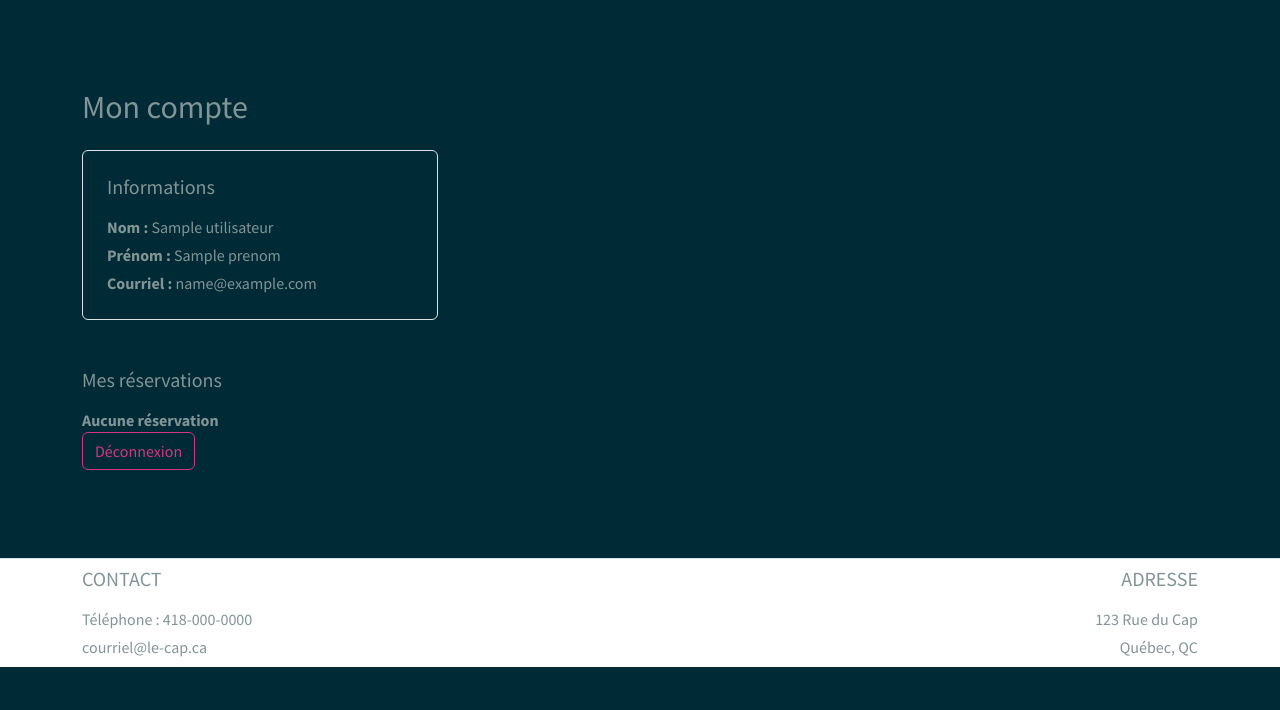
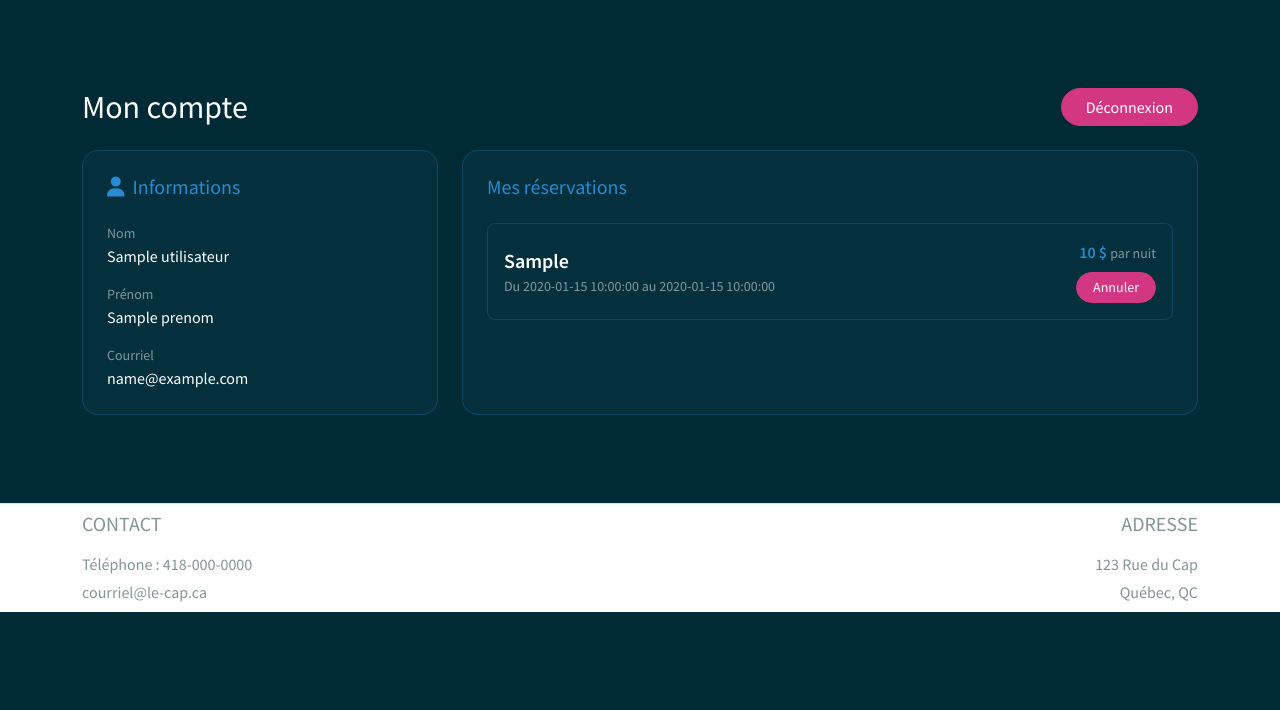
Before and after one commit to JosianeManzi/Le-Cap, a Flask app: template templates/comptes/utilisateur.jinja in a window 1280 px wide. Shown: the part 90-800 px from the top of the page. Run offline with Flask 3, Linux system fonts and the light colour scheme; the template is opened without the code that fills it: most values are stand-ins (such as "Sample title", 1, 10 or a date in 2020); some libraries are stand-ins or nearby versions.

Commit message:
Ajout de la réservation de chambre et affichage des réservations dans le compte

```diff
--- a/routes_compte.py
+++ b/routes_compte.py
@@ -82,7 +82,6 @@ def connexion():
     session["id_utilisateur"] = utilisateur["id"]
     session["nom"] = utilisateur["nom"]
     session["est_admin"] = bool(utilisateur["est_admin"])
-    flash("Connexion réussie.")
     return redirect(url_for("compte.page_utilisateur"))
 
 @bp_compte.route("/comptes/utilisateur")
@@ -93,17 +92,18 @@ def page_utilisateur():
 
     with bd.creer_connexion() as conn:
         utilisateur = bd.obtenir_utilisateur(conn, id_utilisateur)
+        reservations = bd.obtenir_reservations_utilisateur(conn, id_utilisateur)
+
 
     if session.get("est_admin"):
         return render_template("admin/tableau_bord.jinja", utilisateur=utilisateur)
 
-    return render_template("comptes/utilisateur.jinja", utilisateur=utilisateur)
+    return render_template("comptes/utilisateur.jinja", utilisateur=utilisateur, reservations=reservations)
 
 @bp_compte.route('/deconnexion')
 def deconnexion():
     nom = session.get('nom')
     session.clear()
-    flash(f"{nom} a été déconnecté avec succès.", "info")
     return redirect(url_for('compte.page_connexion'))
 
 @bp_compte.route("/creer_admin", methods=["POST"])
--- a/templates/comptes/utilisateur.jinja
+++ b/templates/comptes/utilisateur.jinja
@@ -3,28 +3,70 @@
 {% block titre %}Mon compte{% endblock %}
 
 {% block contenu %}
-<div class="container mt-5 mb-5">
+<div class="container py-5">
+<link rel="stylesheet" href="https://cdnjs.cloudflare.com/ajax/libs/font-awesome/6.5.1/css/all.min.css">
 
-  <h2 class="fw-normal mb-4">Mon compte</h2>
+  <div class="d-flex flex-wrap justify-content-between align-items-center gap-3 mb-4">
+    <h2 class="mb-0 text-white">Mon compte</h2>
+    <a href="{{ url_for('compte.deconnexion') }}" class="btn btn-danger rounded-pill px-4">Déconnexion</a>
+  </div>
 
   <div class="row g-4">
 
-    <div class="col-md-4">
-      <div class="border rounded p-4 h-100">
-        <h5 class="fw-normal mb-3">Informations</h5>
-        <p class="mb-1"><strong>Nom :</strong> {{ utilisateur.nom }}</p>
-        <p class="mb-1"><strong>Prénom :</strong> {{ utilisateur.prenom }}</p>
-        <p class="mb-0"><strong>Courriel :</strong> {{ utilisateur.email }}</p>
+    <div class="col-lg-4">
+      <div class="card bg-dark bg-opacity-50 text-white border-info border-opacity-25 rounded-4 h-100">
+        <div class="card-body p-4">
+          <h5 class="text-info mb-4"><i class="fa-solid fa-user me-2"></i>Informations</h5>
+          <div class="mb-3">
+            <div class="text-white-50 small">Nom</div>
+            <div>{{ utilisateur.nom }}</div>
+          </div>
+          <div class="mb-3">
+            <div class="text-white-50 small">Prénom</div>
+            <div>{{ utilisateur.prenom }}</div>
+          </div>
+          <div>
+            <div class="text-white-50 small">Courriel</div>
+            <div>{{ utilisateur.email }}</div>
+          </div>
+        </div>
+      </div>
+    </div>
+
+    <div class="col-lg-8">
+      <div class="card bg-dark bg-opacity-50 text-white border-info border-opacity-25 rounded-4 h-100">
+        <div class="card-body p-4">
+          <h5 class="text-info mb-4">Mes réservations</h5>
+
+          {% if reservations %}
+          <div class="d-flex flex-column gap-3">
+            {% for r in reservations %}
+            <div class="d-flex flex-wrap justify-content-between align-items-center gap-3 border border-info border-opacity-25 rounded-3 p-3">
+              <div>
+                <div class="fw-semibold fs-5">{{ r.type_chambre }}</div>
+                <div class="text-white-50 small">
+                  Du {{ r.date_arrivee }}
+                  au {{ r.date_depart}}
+                </div>
+              </div>
+
+              <div class="text-end">
+                <div class="text-info fw-semibold">{{ r.prix_nuit }} $ <span class="text-white-50 small fw-normal">par nuit</span></div>
+                <a href="#" class="btn btn-danger btn-sm rounded-pill px-3 mt-2">Annuler</a>
+              </div>
+
+            </div>
+            {% endfor %}
+          </div>
+
+          {% else %}
+          <p class="text-white-50 mb-0">Aucune réservation pour le moment.</p>
+          {% endif %}
+
+        </div>
       </div>
     </div>
 
   </div>
-
-  <h5 class="fw-normal mt-5 mb-3">Mes réservations</h5>
-  <p class="mb-0"><strong>Aucune réservation</strong></p>
-
-
-  <a href="{{ url_for('compte.deconnexion') }}" class="btn btn-outline-danger">Déconnexion</a>
-
 </div>
 {% endblock %}
--- a/templates/reservations/chambres.jinja
+++ b/templates/reservations/chambres.jinja
@@ -66,7 +66,7 @@
                         <div class="display-6 fw-semibold text-info">{{ chambre.prix_nuit }} $</div>
                         <div class="text-white-50 small">par nuit</div>
                     </div>
-                    <a href="#" class="btn btn-info rounded-pill px-4 fw-semibold w-100">Réserver</a>
+                    <a href="{{ url_for('reservations.reservations', id_chambre=chambre.id, arrivee=arrivee, depart=depart, clients=clients) }}" class="btn btn-info rounded-pill px-4 fw-semibold w-100">Réserver</a>
                 </div>
 
             </div>
```
Also changed, not shown: bd.py (+12 -0 lines), routes_reservations.py (+18 -2 lines).
